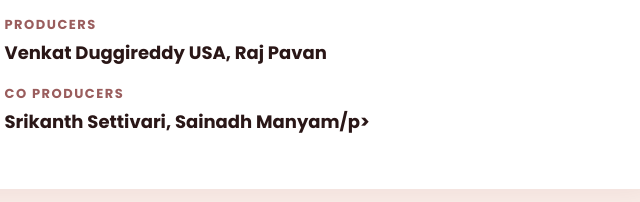
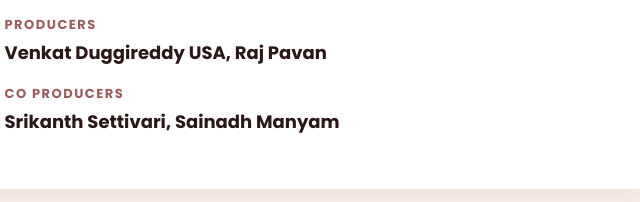
Before and after one commit to srikanthsettivari/movieproject, a plain HTML site: page index.html in a window 1280 px wide. Shown: the part 2782-2984 px from the top of the page, 527-1167 px from the left. Drawn offline with Linux system fonts and the light colour scheme.

Commit message:
Upated page

```diff
--- a/index.html
+++ b/index.html
@@ -112,7 +112,7 @@
           <p><span>Banner</span> Royal Throne Productions</p>
           <p><span>Director</span> Ganga Sapthasikhara</p>
           <p><span>Producers</span> Venkat Duggireddy USA, Raj Pavan</p>
-          <p><span>Co Producers</span> Srikanth Settivari, Sainadh Manyam/p></p>
+          <p><span>Co Producers</span> Srikanth Settivari, Sainadh Manyam</p>
         </div>
       </div>
     </section>
```
